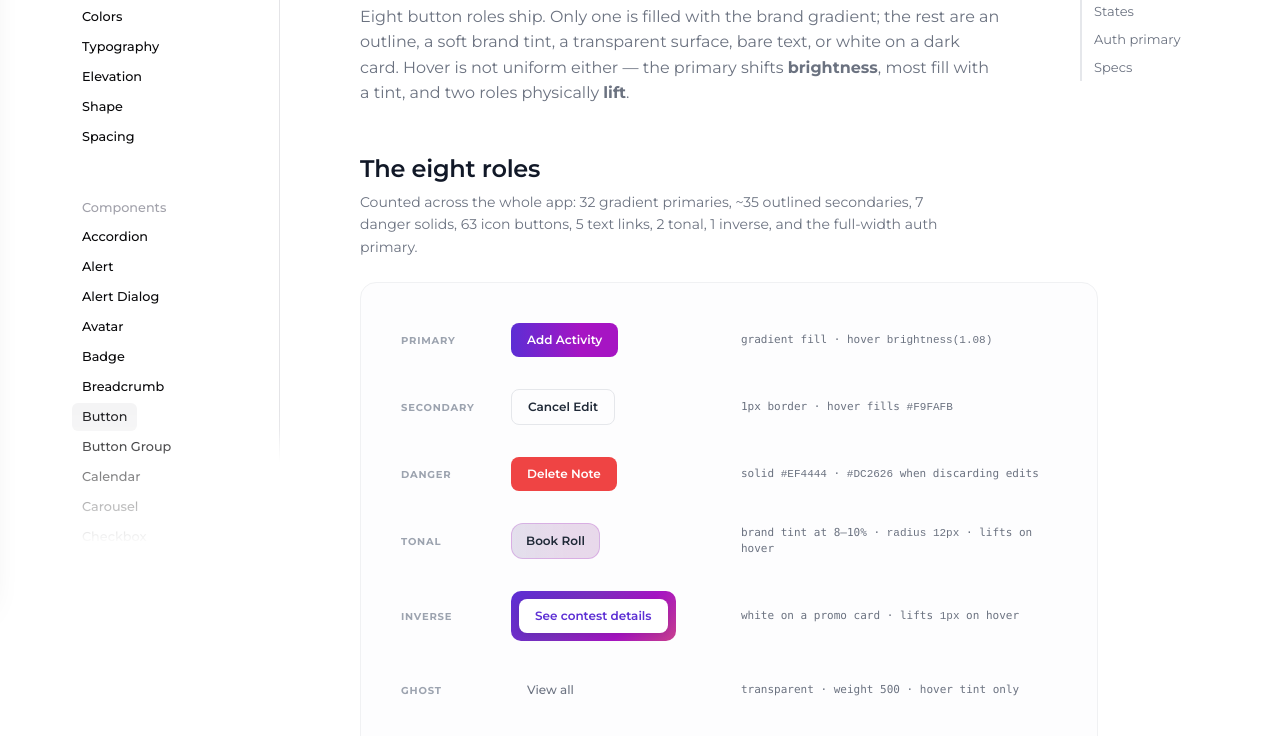
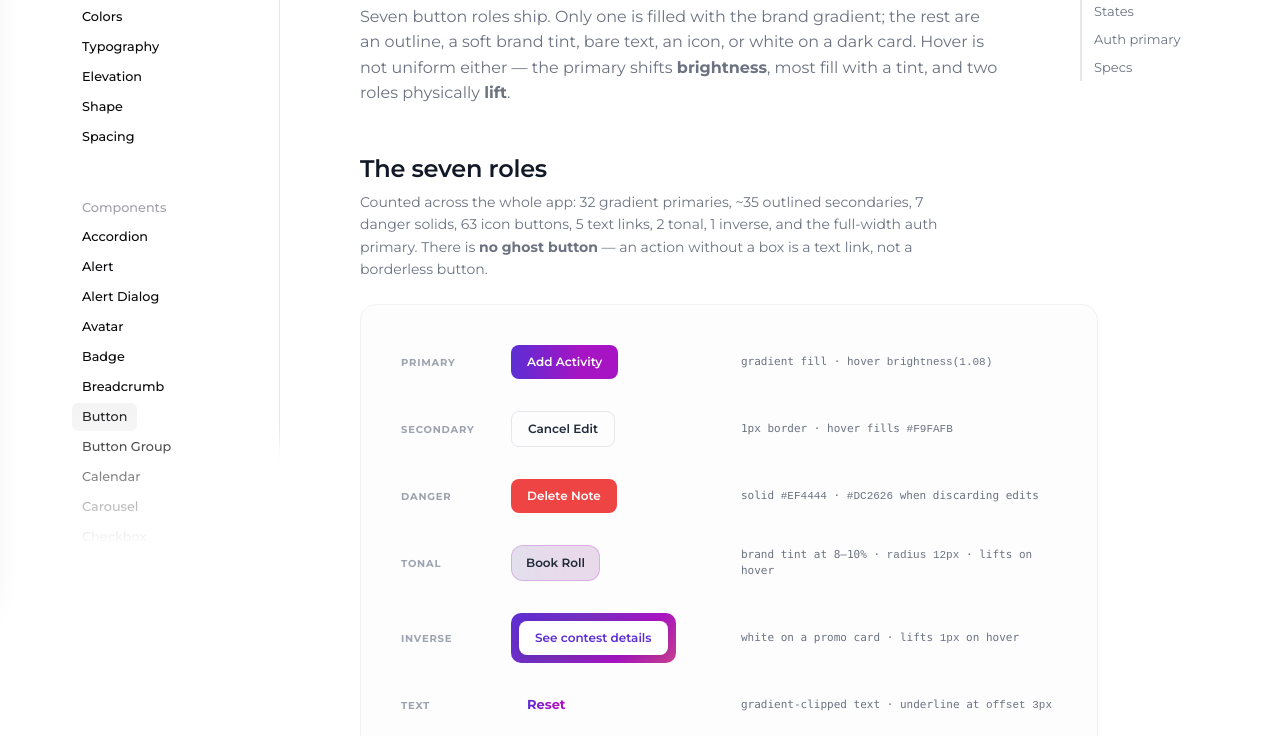
Before and after one commit to Lucas061799/norbielink-design-system, a website: page ds-06-buttons.html in a window 1280 px wide. Shown: the part 194-930 px from the top of the page. Drawn offline with nearby package versions, Linux system fonts and the light colour scheme.

Commit message:
Remove the ghost button: I invented it
There is no ghost button in Norbielink. The "11 sites" I cited came from
a grouped counter, not from reading any of them -- the group had matched
dropdown triggers and tab items whose background expression merely
contained "transparent" as one branch. Reading all five transparent,
border-less padded buttons shows an account menu item, a segmented tab,
a table row, a non-button row, and one that actually has a purple
border. None is a ghost. The label and the weight-500 spec were mine.

Seven roles, not eight. The page now also says so explicitly: an action
without a box is a text link.

While checking, the same reading disproved another line from two commits
ago. I wrote that no outlined-brand button exists; two do -- Generate
Code at 1px #A855F7 and a PDF action at 1px #A614C3. Two sites is a
one-off rather than a role, and the page now says that instead.

Co-Authored-By: Claude Opus 5 <noreply@anthropic.com>

```diff
--- a/ds-06-buttons.html
+++ b/ds-06-buttons.html
@@ -22,8 +22,6 @@
 .nb-danger { background: #EF4444; color: #fff; }
 .nb-danger:hover { filter: brightness(1.10); }
 
-.nb-ghost { background: transparent; font-weight: 500; color: var(--gray-500); }
-.nb-ghost:hover { background: var(--gray-50); }
 
 .nb-btn:disabled, .nb-btn[disabled] { opacity: .5; cursor: not-allowed; filter: none; }
 .nb-secondary:disabled:hover { background: transparent; }
@@ -65,8 +63,8 @@ body.dark-mode .nb-primary, body.dark-mode .nb-auth {
     rgba(0,0,0,0.3) 74%, rgba(0,0,0,0) 100%), linear-gradient(88.34deg, #5C2ED4 0.11%, #A614C3 63.8%); }
 body.dark-mode .nb-secondary { border-color: rgba(255,255,255,0.10); color: #F9FAFB; }
 body.dark-mode .nb-secondary:hover, body.dark-mode .nb-secondary.nb-hover,
-body.dark-mode .nb-ghost:hover, body.dark-mode .nb-icon:hover { background: rgba(255,255,255,0.05); }
-body.dark-mode .nb-ghost, body.dark-mode .nb-icon { color: #8B8FA8; }
+body.dark-mode .nb-icon:hover { background: rgba(255,255,255,0.05); }
+body.dark-mode .nb-icon { color: #8B8FA8; }
 body.dark-mode .nb-text { background: linear-gradient(90deg,#C9A6FF 0%,#E68BF2 65%);
   -webkit-background-clip: text; background-clip: text; }
 body.dark-mode .btn-note { color: #8B8FA8; }
@@ -212,15 +210,16 @@ body.dark-mode .lift-cap { color: #8B8FA8; }
       <a class="ds-nav-arrow-btn" href="ds-31-button-group.html" title="Next"><span class="material-icons-round">arrow_forward</span></a>
     </div>
   </div>
-    <p class="ds-page-desc">Eight button roles ship. Only one is filled with the brand gradient; the rest are an
-  outline, a soft brand tint, a transparent surface, bare text, or white on a dark card. Hover is not uniform
-  either — the primary shifts <strong>brightness</strong>, most fill with a tint, and two roles physically
+    <p class="ds-page-desc">Seven button roles ship. Only one is filled with the brand gradient; the rest are an
+  outline, a soft brand tint, bare text, an icon, or white on a dark card. Hover is not uniform either — the
+  primary shifts <strong>brightness</strong>, most fill with a tint, and two roles physically
   <strong>lift</strong>.</p>
 
   <div class="ds-section" id="roles">
-    <h2 class="ds-section-title">The eight roles</h2>
+    <h2 class="ds-section-title">The seven roles</h2>
     <p class="ds-section-desc">Counted across the whole app: 32 gradient primaries, ~35 outlined secondaries,
-    7 danger solids, 63 icon buttons, 5 text links, 2 tonal, 1 inverse, and the full-width auth primary.</p>
+    7 danger solids, 63 icon buttons, 5 text links, 2 tonal, 1 inverse, and the full-width auth primary. There
+    is <strong>no ghost button</strong> — an action without a box is a text link, not a borderless button.</p>
     <div class="ds-example" style="padding:40px;gap:32px;flex-direction:column;align-items:stretch;">
       <div class="btn-row"><span class="btn-tag">Primary</span>
         <button class="nb-btn nb-primary">Add Activity</button>
@@ -237,9 +236,6 @@ body.dark-mode .lift-cap { color: #8B8FA8; }
       <div class="btn-row"><span class="btn-tag">Inverse</span>
         <span class="inv-chip"><button class="nb-btn nb-inverse">See contest details</button></span>
         <code class="btn-note">white on a promo card · lifts <code>1px</code> on hover</code></div>
-      <div class="btn-row"><span class="btn-tag">Ghost</span>
-        <button class="nb-btn nb-ghost">View all</button>
-        <code class="btn-note">transparent · weight 500 · hover tint only</code></div>
       <div class="btn-row"><span class="btn-tag">Text</span>
         <button class="nb-text">Reset</button>
         <code class="btn-note">gradient-clipped text · underline at <code>offset 3px</code></code></div>
@@ -327,7 +323,6 @@ body.dark-mode .lift-cap { color: #8B8FA8; }
         <tr><td>Danger</td><td><code>#EF4444</code></td><td>None</td><td>12px / 600 <code>#fff</code></td><td><code>brightness(1.10)</code></td></tr>
         <tr><td>Tonal</td><td><code>linear-gradient(88.54deg, rgba(92,46,212,.08), rgba(166,20,195,.10))</code></td><td><code>1px rgba(166,20,195,.22)</code></td><td>12px / 600</td><td><code>brightness(.96)</code> + lift</td></tr>
         <tr><td>Inverse</td><td><code>#ffffff</code></td><td>None</td><td>12px / 600 <code>#5C2ED4</code></td><td>Lift + deeper shadow</td></tr>
-        <tr><td>Ghost</td><td>Transparent</td><td>None</td><td>12px / <strong>500</strong></td><td>Fill <code>#F9FAFB</code></td></tr>
         <tr><td>Text</td><td>None</td><td>None</td><td>13px / 700, gradient-clipped</td><td><code>opacity .7</code></td></tr>
         <tr><td>Icon</td><td>Transparent</td><td>None</td><td>— (16px glyph, <code>#6B7280</code>)</td><td>Fill <code>#F9FAFB</code></td></tr>
       </tbody>
@@ -345,7 +340,7 @@ body.dark-mode .lift-cap { color: #8B8FA8; }
     </table></div>
 
     <div class="ds-table-wrap" style="margin-top:24px;"><table class="ds-table"><tbody>
-      <tr><td>There is <strong>no outlined-brand button</strong> — an outline is always the neutral border colour. The <em>filled</em> gradient stays reserved for the action that commits; the tonal is its quiet cousin, used for a secondary brand action like Book Roll.</td></tr>
+      <tr><td>An outline is <strong>almost</strong> always the neutral border colour. Two buttons outline in brand purple instead — Generate Code (<code>1px #A855F7</code>, hover <code>rgba(168,85,247,.08)</code>) and a PDF action (<code>1px #A614C3</code>). At two sites across the app, treat it as a one-off, not a role.</td></tr>
       <tr><td><strong>Two roles lift on hover</strong> — tonal and inverse rise 1px and deepen their shadow. That is the only place a button moves, and the inverse is the only button with a resting shadow outside the auth screens.</td></tr>
       <tr><td>Primary hover is a <strong>brightness filter</strong>, not a darker gradient or a shadow — 23 sites use <code>1.08</code> and 19 use <code>1.10</code>. Everything else hovers by filling with <code>#F9FAFB</code>.</td></tr>
       <tr><td>Only the auth primary has a resting shadow. Elsewhere a primary sits flat, including in dialogs.</td></tr>
```
